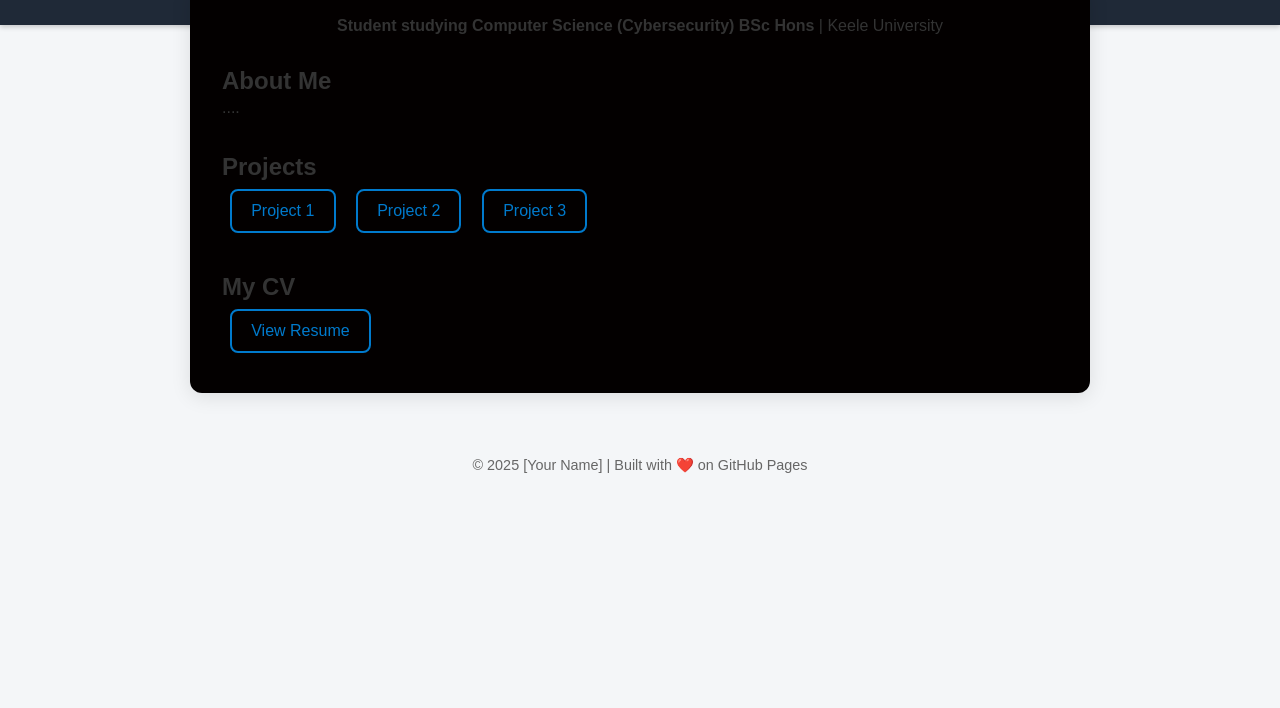
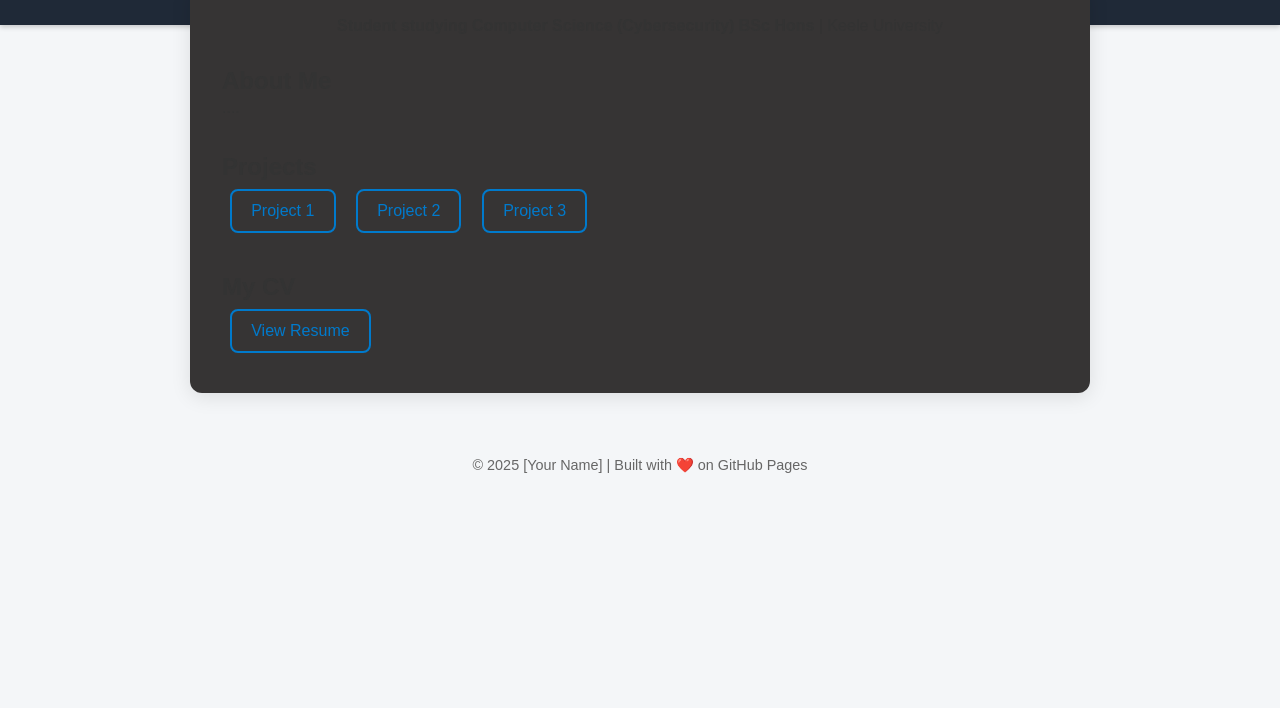
Before and after one commit to alfiecijoy001-sys/alfiecijoy001-sys.github.io, a plain HTML site: page index.html in a window 1280 px wide. Shown: the part 92-800 px from the top of the page. Drawn offline with Linux system fonts and the light colour scheme.

Commit message:
Update index.html

```diff
--- a/index.html
+++ b/index.html
@@ -43,7 +43,7 @@
     main {
       max-width: 900px;
       width: 90%;
-      background: #030000;
+      background: #363434;
       margin-top: -40px;
       border-radius: 12px;
       padding: 2rem;
```
